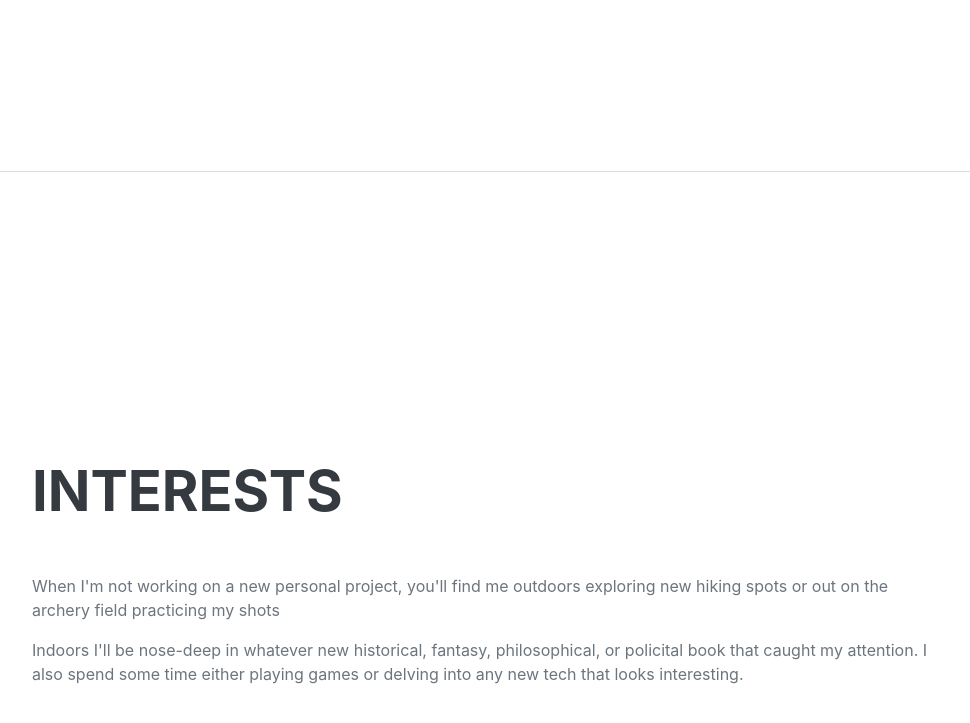
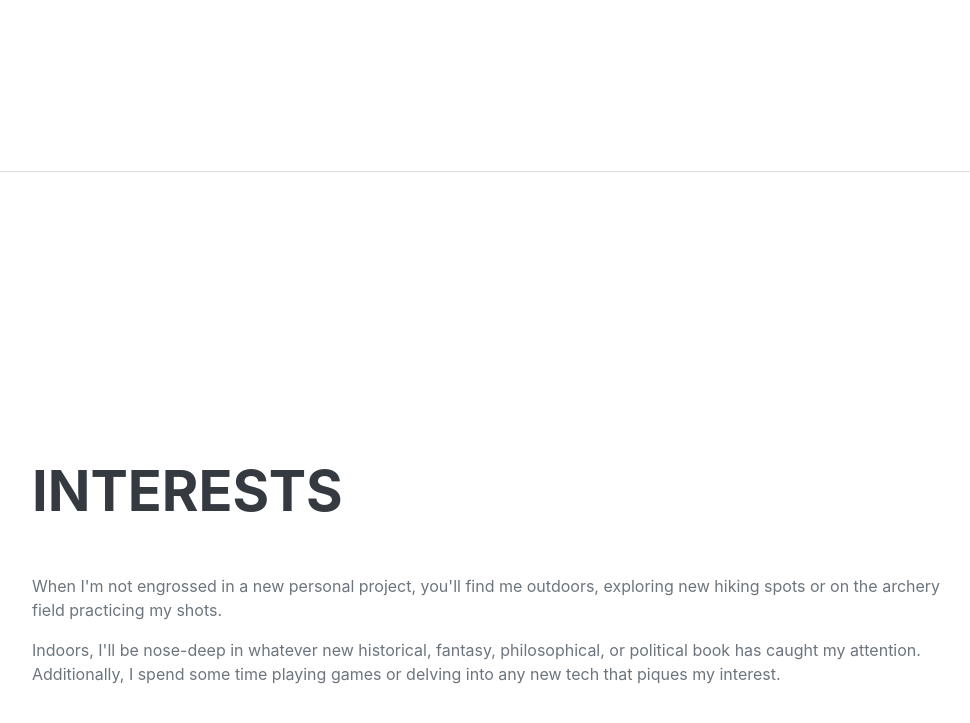
Before and after one commit to Servt0306/CloudResume, a plain HTML site: page index.html in a window 1280 px wide. Shown: the part 4480-5203 px from the top of the page, without its empty margins (288-1258 px from the left). Drawn offline with nearby package versions, Linux system fonts and the light colour scheme; files whose address does not match are found by name; a web font is replaced by a local one.

Commit message:
Update index.html
Fixed spelling error and corrected grammar

```diff
--- a/index.html
+++ b/index.html
@@ -268,8 +268,8 @@
             <section class="resume-section" id="interests">
                 <div class="resume-section-content">
                     <h2 class="mb-5">Interests</h2>
-                    <p>When I'm not working on a new personal project, you'll find me outdoors exploring new hiking spots or out on the archery field practicing my shots</p>
-                    <p class="mb-0">Indoors I'll be nose-deep in whatever new historical, fantasy, philosophical, or policital book that caught my attention. I also spend some time either playing games or delving into any new tech that looks interesting.</p>
+                    <p>When I'm not engrossed in a new personal project, you'll find me outdoors, exploring new hiking spots or on the archery field practicing my shots.</p>
+                    <p class="mb-0">Indoors, I'll be nose-deep in whatever new historical, fantasy, philosophical, or political book has caught my attention. Additionally, I spend some time playing games or delving into any new tech that piques my interest.</p>
                 </div>
             </section>
             <hr class="m-0" />
```
